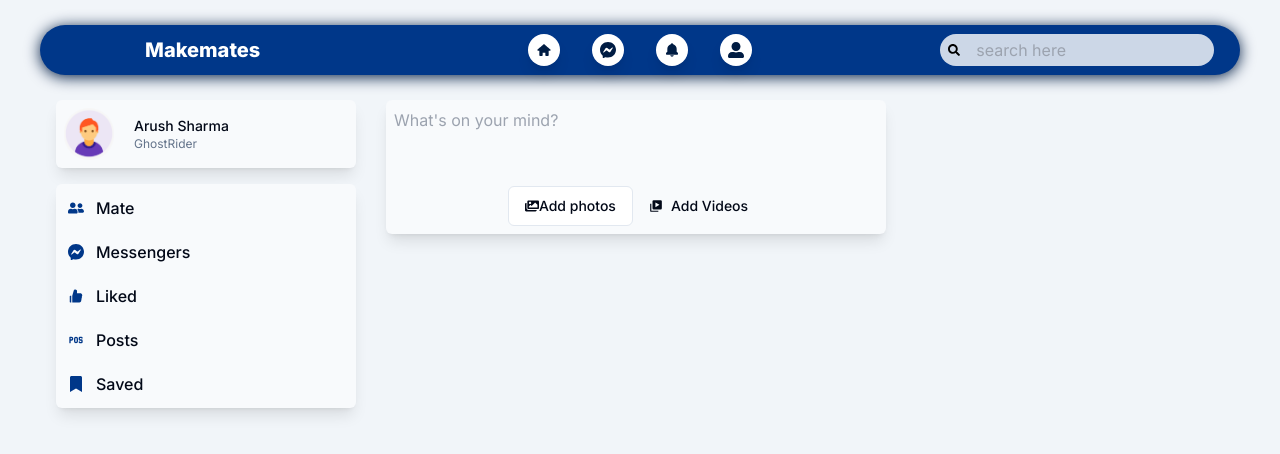
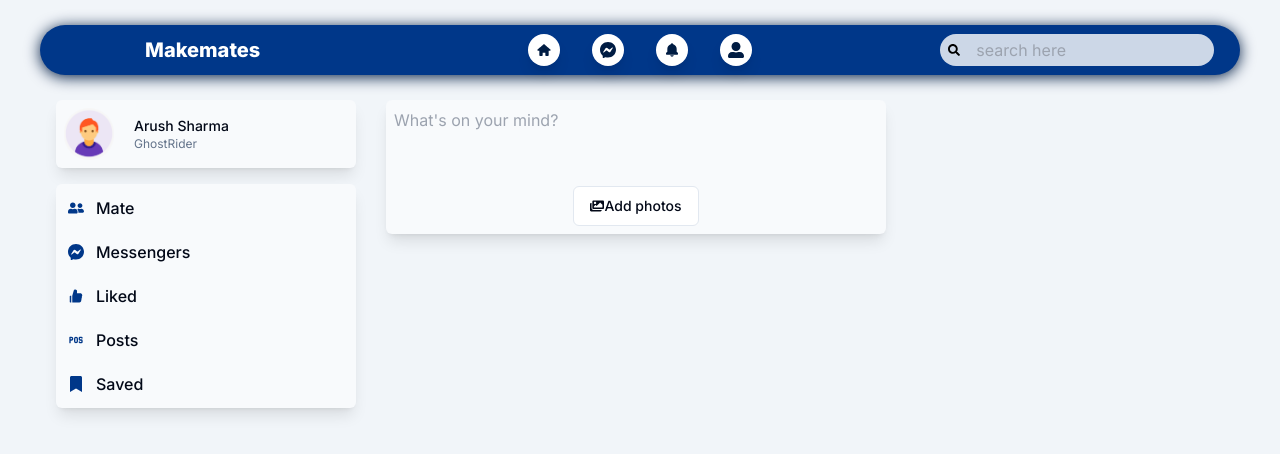
Before and after one commit to savagearush/makemates_client, a Next.js app: page /feed in a window 1280 px wide. Shown: the top 454 px of the page. Built offline with nearby package versions, Linux system fonts and the light colour scheme.

Commit message:
remove add videos button

```diff
--- a/app/(dashboard)/feed/_components/FeedUploadBox.tsx
+++ b/app/(dashboard)/feed/_components/FeedUploadBox.tsx
@@ -192,10 +192,6 @@ function FeedUploadBox() {
             </div>
           </DialogContent>
         </Dialog>
-        <Button variant={"ghost"} className="flex gap-2">
-          <BiSolidVideos />
-          Add Videos
-        </Button>
       </div>
     </div>
   );
```
